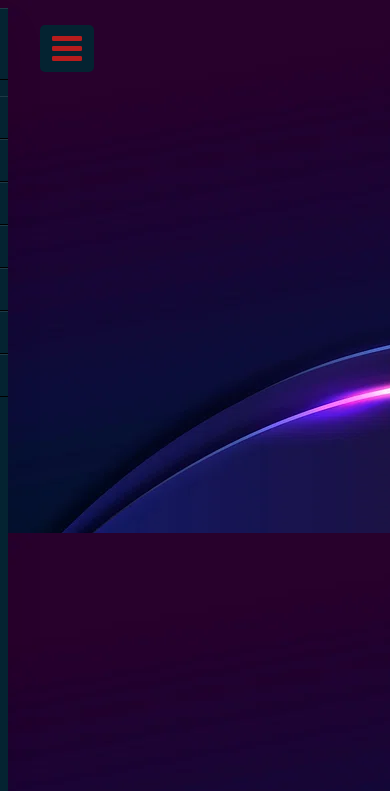
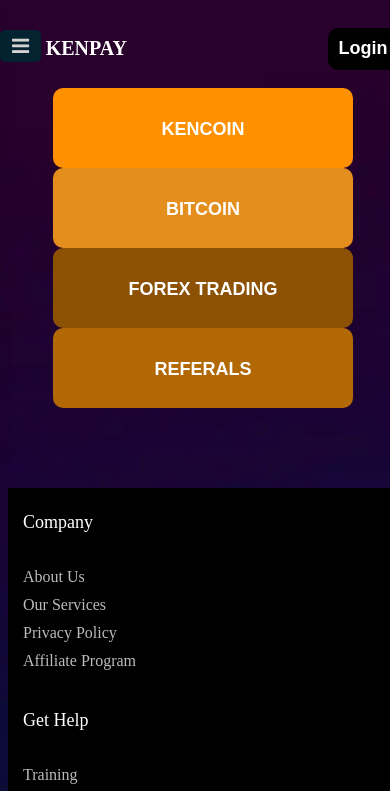
Before and after one commit to rakdafha/kencoin, a plain HTML site: page index.html in a window 390 px wide. Shown: the top 791 px of the page. Drawn offline with Linux system fonts and the light colour scheme.

Commit message:
Update DASHSTYLE.CSS

```diff
--- a/DASHSTYLE.CSS
+++ b/DASHSTYLE.CSS
@@ -8,15 +8,18 @@
 }
 body{
     background: url(back.webp);
+    height: 100%;
+    width: 100%;
+    background-position: center;
+    background-size: cover;
 }
 .sidebar{
-    position: relative;
+    position: absolute;
     top: 0;
-    bottom: 0;
-    height: 100vh;
-    left: -250px;
+    height: 90vh;
+    left: -200px;
     background: #042331;
-    width: 250px;
+    width: 180px;
     overflow: hidden;
     box-shadow: 0 20px 35px rgba(0, 0, 0, 0.1);
     transition: all .5s ease;
@@ -76,18 +79,18 @@ label #btn,label #cancel{
 }
 
 label #btn{
-    left: 40px;
-    top: 25px;
-    font-size: 35px;
-    color: #b71c1c;
+    left: 0;
+    top: 30px;
+    font-size: 20px;
+    color: #d5d2d2;
     padding: 6px 12px;
     transition: all .5s;
 }
 label #cancel{
     z-index: 1111;
     left: -195px;
-    top: 17px;
-    font-size: 30px;
+    top: 2px;
+    font-size: 25px;
     color: #0a5275;
     padding: 4px 9px;
     transition: all .5s;
@@ -104,7 +107,7 @@ label #cancel{
     pointer-events: none;
 }
 #check:checked ~ label #cancel{
-    left: 195px;
+    left: 130px;
 }
 
 .nav1{
@@ -165,3 +168,183 @@ button a{
     text-decoration: none;
 
 }
+.services{
+    background: transparent;
+    display: block;
+    width: 100%;
+    height: 400px;
+    align-items: center;
+    justify-content: center;
+
+}
+.kencoin{
+    background-color: #ff9100;
+    width: 200px;
+    height: 80px;
+    border-radius: 20px;
+    color: #fff;
+    font-size: 24px;
+    font-weight: 600;
+    border:none;
+    outline: none;
+}
+.bitcoin{
+    background-color: #e48e1e;
+    height: 80px;
+    width: 200px;
+    border-radius: 20px;
+    color: #fff;
+    font-size: 24px;
+    font-weight: 600;
+    border: none;
+    outline: none;
+}
+.forex{
+    background-color: #8d5104;
+    height: 80px;
+    width: 200px;
+    border-radius: 20px;
+    color: #fff;
+    font-size: 20px;
+    font-weight: 600;
+    border: none;
+    outline: none;
+}
+.referals{
+    background-color: #b36806;
+    height: 80px;
+    width: 200px;
+    border-radius: 20px;
+    color: #fff;
+    font-size: 24px;
+    font-weight: 600;
+    border: none;
+    outline: none;
+}
+
+footer{
+    bottom: 0;
+    position: absolute;
+    background: transparent;
+    backdrop-filter: blur(15px);
+    padding: 70px 0;
+}
+.container1{
+    background: black;
+    display: inline-block;
+}
+.contdiv{
+    width: 25%;
+    padding: 0 15px;
+
+}
+.row{
+    display: flex;
+    flex-wrap: wrap;
+}
+.contdiv h4{
+    font-size: 18px;
+    color: #ffffff;
+    text-transform: capitalize;
+    margin-bottom: 35px;
+    font-weight: 500;
+
+}
+.contdiv ul li:not(:last-child){
+    margin-bottom: 10px;
+}
+.contdiv ul li a{
+    font-size: 16px;
+    text-transform: capitalize;
+    color: #ffffff;
+    text-decoration: none;
+    font-weight: 300;
+    color: #bbbbbb;
+    display: block;
+    transition: all 0.3s ease;
+}
+.contdiv ul li a:hover{
+    color: #ffffff;
+    padding-left: 8px;
+}
+.contdiv .social-links a{
+    display: inline-block;
+    height: 40px;
+    width: 40px;
+    background-color: rgb(3, 86, 107);
+    margin-right: 0 10px 10px 0;
+    text-align: center;
+    line-height: 40px;
+    border-radius: 50%;
+    color: #ffffff;
+    transition: all 0.3s ease;
+}
+.contdiv .social-links a:hover{
+    color: #24262b;
+    background-color: #ffffff;
+
+}
+@media(max-width:574px){
+    .contdiv{
+        width: 100%;
+    }
+
+.display{
+    margin: auto;
+    text-align: center;
+    display: block;
+}
+.container1{
+    margin: auto;
+    max-width: 1170px;
+}
+.services{
+    background: transparent;
+    width: 300px;
+    display: block;
+    align-items: center;
+    justify-content: center;
+    margin: auto;
+    padding: 0;}
+.kencoin{
+    background-color: #ff9100;
+    width: 100%;
+    height: 80px;
+    border-radius: 10px;
+    color: #fff;
+    font-size: 20px;
+    font-weight: 600;
+    border:none;
+    outline: none;}
+.bitcoin{
+    background-color: #e48e1e;
+    width: 100%;
+    height: 80px;
+    border-radius: 10px;
+    color: #fff;
+    font-size: 20px;
+    font-weight: 600;
+    border:none;
+    outline: none;}
+.forex{
+    background-color: #8d5104;
+    width: 100%;
+    height: 80px;
+    border-radius: 10px;
+    color: #fff;
+    font-size: 20px;
+    font-weight: 600;
+    border:none;
+    outline: none;}
+.referals{
+    background-color: #b36806;
+    width: 100%;
+    height: 80px;
+    border-radius: 10px;
+    color: #fff;
+    font-size: 20px;
+    font-weight: 600;
+    border:none;
+    outline: none;}
+
+}
```
